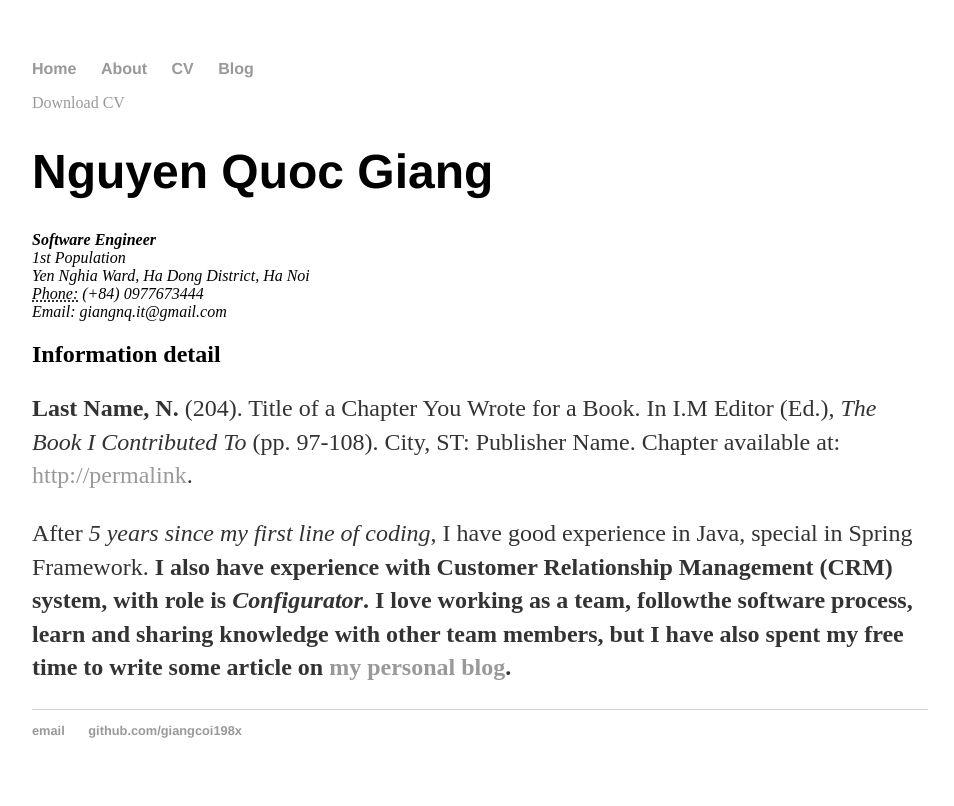
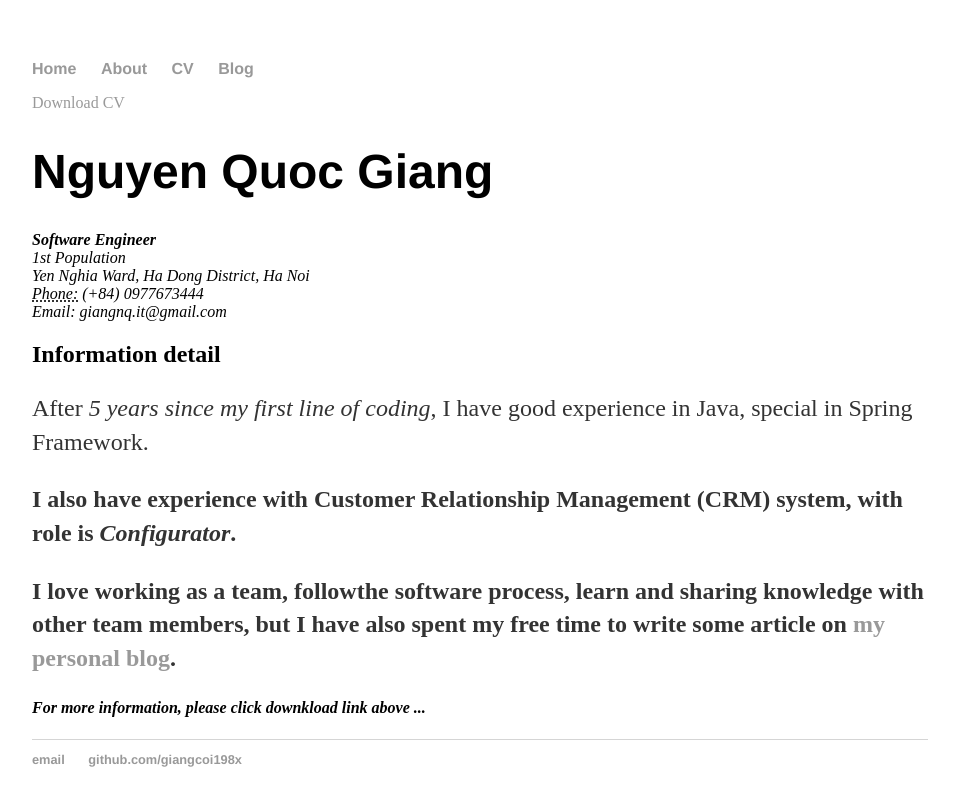
Before and after one commit to giangcoi198x/about, a Jekyll site: the page built from cv/index.html, in a window 1280 px wide. Shown: the top 806 px of the page, without its empty margins (160-1114 px from the left). Built offline with Jekyll 4.4.1, drawn with Linux system fonts in a browser that asks for light colours.

Commit message:
cv/ update index.html

```diff
--- a/cv/index.html
+++ b/cv/index.html
@@ -16,11 +16,8 @@ title: CV of Nguyen Quoc Giang
 <!--something went wrong and i can not be count my contribution-->
 					<h2>Information detail</h2>
 
-					<p><strong>Last Name, N.</strong> (204). Title of a Chapter You Wrote for a Book. In I.M Editor (Ed.), <em>The Book I Contributed To</em> (pp. 97-108). City, ST: Publisher Name. Chapter available at: <a href="#">http://permalink</a>.
 					<p>After <em>5 years since my first line of coding</em>, I have good experience in Java, special in Spring Framework.<b/>
-						I also have experience with <strong>Customer Relationship Management</strong> (CRM) system, with role is <em>Configurator</em>.<b/>
-						I love working as a team, followthe software process, learn and sharing knowledge with other team members, but I have also spent my free time to write some article on <a href="http://mot-quatao.rhcloud.com/en/">my personal blog</a>.
-					</p>
-
-
+					<p>I also have experience with <strong>Customer Relationship Management</strong> (CRM) system, with role is <em>Configurator</em>.<b/>
+					<p>I love working as a team, followthe software process, learn and sharing knowledge with other team members, but I have also spent my free time to write some article on <a href="http://mot-quatao.rhcloud.com/en/">my personal blog</a>.
+					<h4><em>For more information, please click downkload link above ...</em></h4>
 	</div>
```
